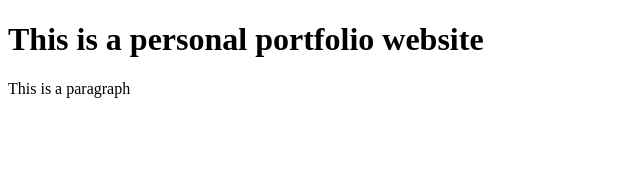
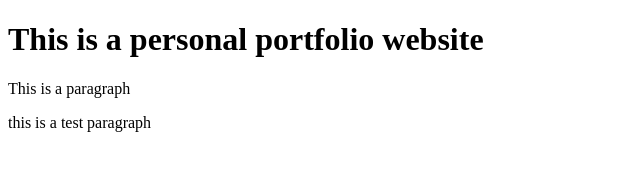
Before and after one commit to BenedictSTirkey/portfolio-website-1, a plain HTML site: page index.html in a window 1280 px wide. Shown: the whole page, without its empty margins (0-640 px from the left). Drawn offline with Linux system fonts and the light colour scheme.

Commit message:
adding a test paragraph

```diff
--- a/index.html
+++ b/index.html
@@ -20,7 +20,7 @@
 
         <h1>This is a personal portfolio website</h1>
         <p>This is a paragraph</p>
-
+        <p>this is a test paragraph</p>
 
 
 
```
